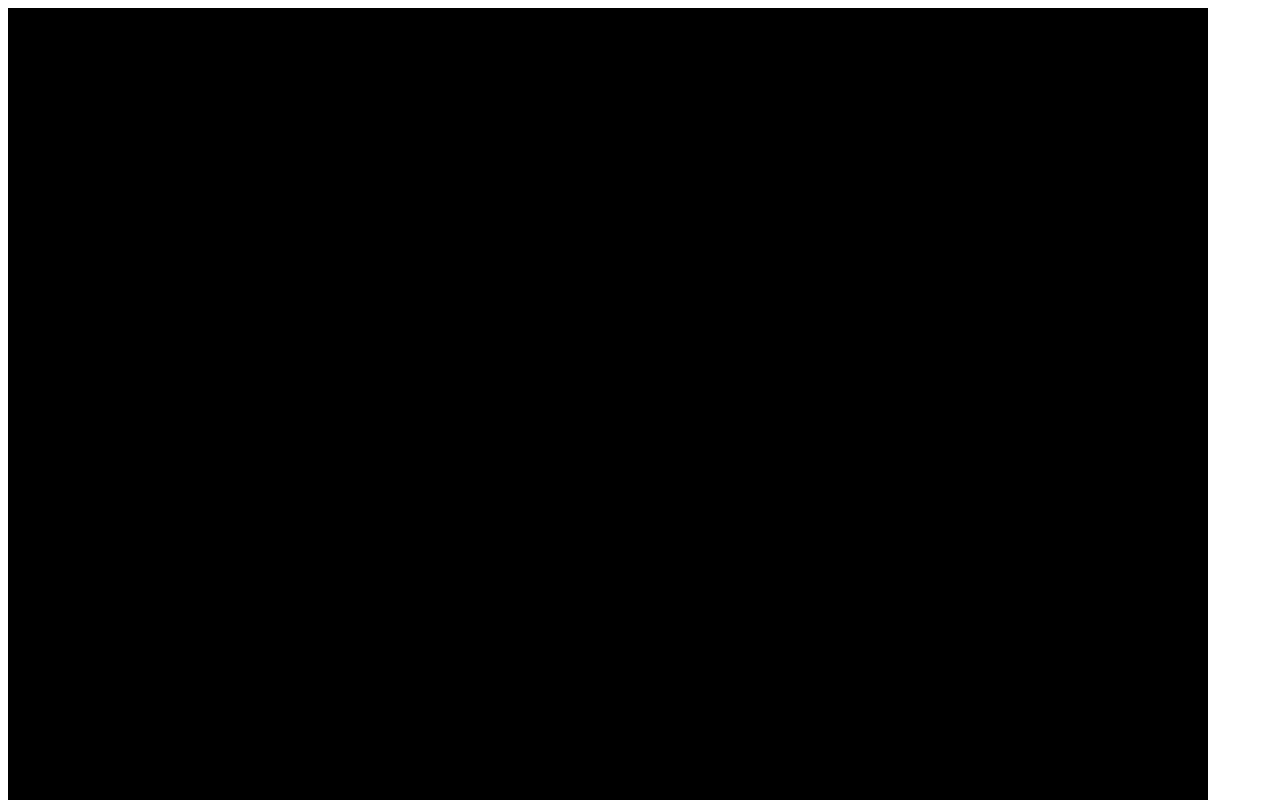
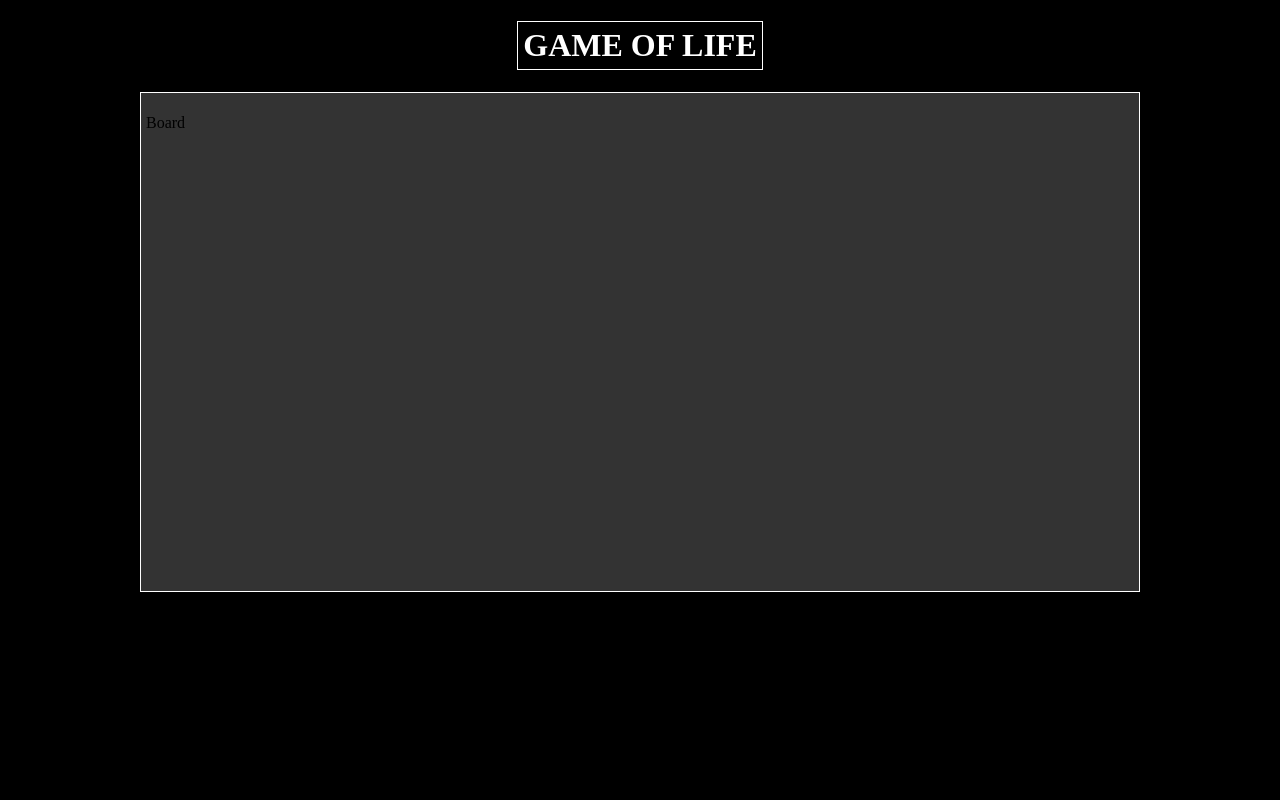
Before and after one commit to DavidGalGom/Game-of-life, a website: page build/index.html in a window 1280 px wide. Shown: the top 800 px of the page. Drawn offline with nearby package versions, Linux system fonts and the light colour scheme; files that its build step writes are made by us from their sources.

Commit message:
Initial structure of the web

```diff
--- a/src/style.scss
+++ b/src/style.scss
@@ -1,5 +1,29 @@
+* {
+  box-sizing: border-box;
+}
+
+body {
+  margin: 0;
+}
 .main-container {
   background-color: black;
-  height: 1000px;
-  width: 1200px;
+  display: flex;
+  flex-direction: column;
+  align-items: center;
+  align-content: center;
+  height: 100vh;
+  width: 100vw;
 }
+.web-title {
+  color: #fff;
+  border: solid white 1px;
+  padding: 5px;
+}
+.board-container {
+  background-color: #333;
+  border: solid white 1px;
+  padding: 5px;
+  z-index: 1;
+  height: 500px;
+  width: 1000px;
+}
```
Also changed, not shown: build/index.html.
